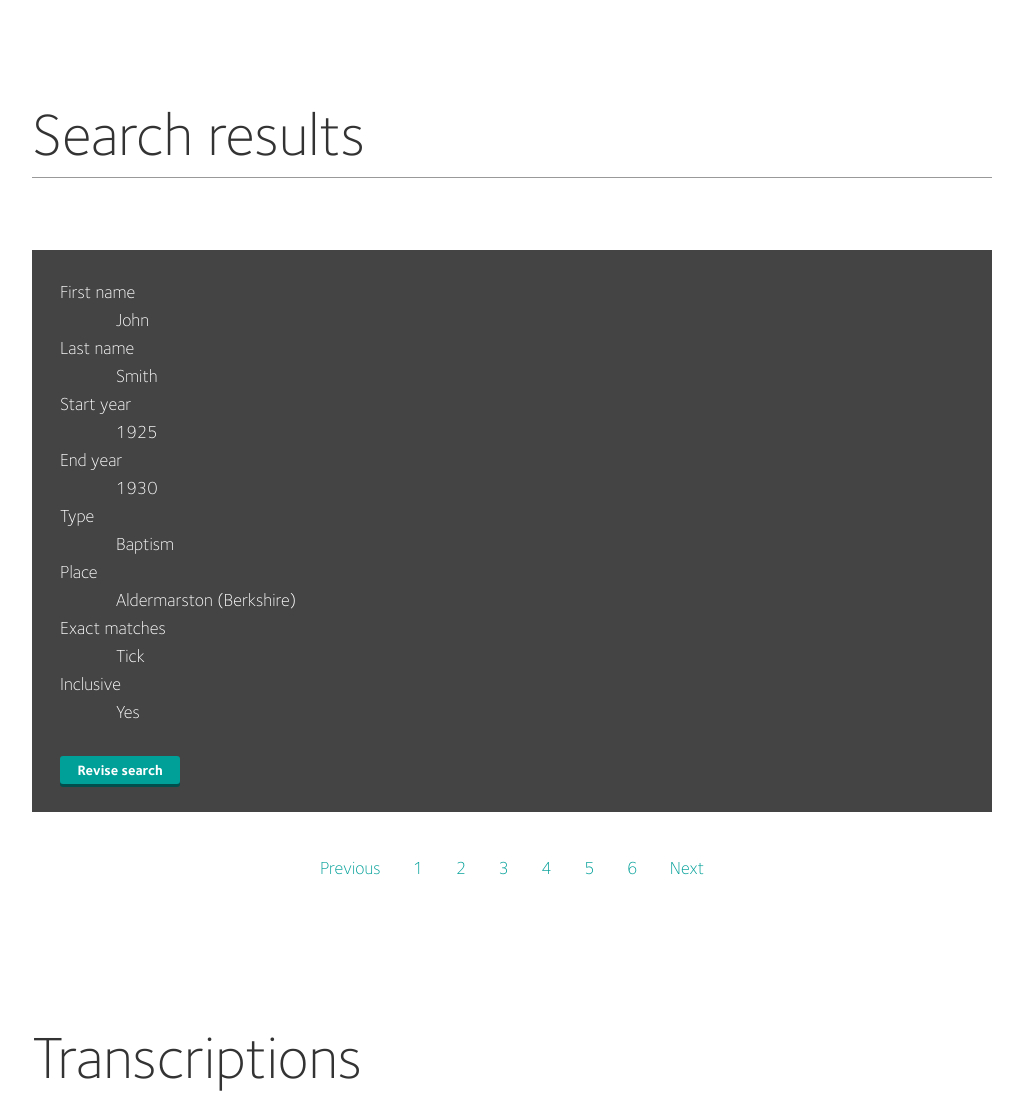
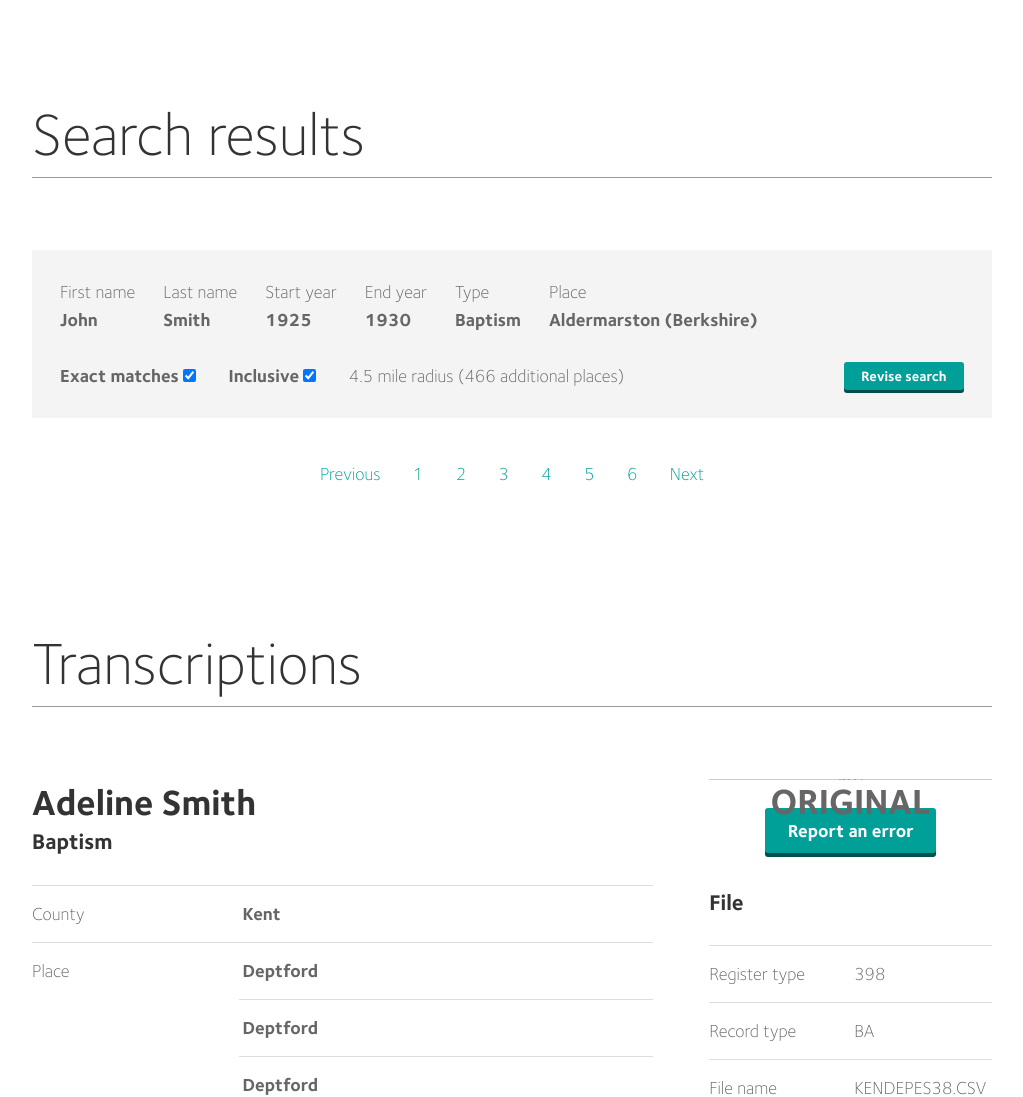
Before and after one commit to FreeUKGen/Core-Frontend, a PHP site: page / in a window 1280 px wide. Shown: the part 3187-4284 px from the top of the page, without its empty margins (128-1151 px from the left). Run offline with PHP 8.4, Linux system fonts and the light colour scheme; grey boxes labelled with a size stand in for pictures from a placeholder-image service; some libraries are stand-ins or nearby versions.

Commit message:
Search criteria style data and checklists.

```diff
--- a/index.html
+++ b/index.html
@@ -304,36 +304,54 @@
 
       <h1 class="title  sep">Search results</h1>
 
-      <section class="island  island--grey  criteria-summary">
-        <dl>
+      <section class="island  island--light">
+        <div class="criteria-group">
+          <dl class="criteria">
+            <dt class="criteria__name">First name</dt>
+            <dd class="criteria__value">John</dd>
+          </dl>
+          <dl class="criteria">
+            <dt class="criteria__name">Last name</dt>
+            <dd class="criteria__value">Smith</dd>
+          </dl>
+          <dl class="criteria">
+            <dt class="criteria__name">Start year</dt>
+            <dd class="criteria__value">1925</dd>
+          </dl>
+          <dl class="criteria">
+            <dt class="criteria__name">End year</dt>
+            <dd class="criteria__value">1930</dd>
+          </dl>
+          <dl class="criteria">
+            <dt class="criteria__name">Type</dt>
+            <dd class="criteria__value">Baptism</dd>
+          </dl>
+          <dl class="criteria">
+            <dt class="criteria__name">Place</dt>
+            <dd class="criteria__value">Aldermarston (Berkshire)</dd>
+          </dl>
+        </div>
 
-          <dt>First name</dt>
-          <dd>John</dd>
+        <div class="cf"></div>
 
-          <dt>Last name</dt>
-          <dd>Smith</dd>
+        <ul class="check-list">
+          <li>
+            <label for="exactMatch">
+              Exact matches
+              <input type="checkbox" name="exactMatch" value="yes" checked>
+            </label>
+          </li>
+          <li>
+            <label for="inclusive">
+              Inclusive
+              <input type="checkbox" name="inclusive" value="yes" checked>
+            </label>
+          </li>
+        </ul>
 
-          <dt>Start year</dt>
-          <dd>1925</dd>
+        <span>4.5 mile radius (466 additional places)</span>
 
-          <dt>End year</dt>
-          <dd>1930</dd>
-
-          <dt>Type</dt>
-          <dd>Baptism</dd>
-
-          <dt>Place</dt>
-          <dd>Aldermarston (Berkshire)</dd>
-
-          <dt>Exact matches</dt>
-          <dd>Tick</dd>
-
-          <dt>Inclusive</dt>
-          <dd>Yes</dd>
-
-        </dl>
-
-        <a href="#" class="btn btn--small">Revise search</a>
+        <a href="#" class="btn  btn--small  float--right">Revise search</a>
 
       </section>
 
--- a/styles/scss/base/_forms.scss
+++ b/styles/scss/base/_forms.scss
@@ -170,3 +170,72 @@ form {
     @include font-size(22px, false);
   }
 }
+
+
+
+
+/**
+ * Criteria
+ *
+ * Typical scenario: a form has been filled in and you want
+ * to dsiaply all the options the use selected
+ *
+ * Suggested markup:
+ *
+ <div class="criteria-group">
+   <dl class="criteria">
+     <dt class="criteria__name">First name</dt>
+     <dd class="criteria__value">John</dd>
+   </dl>
+   <dl class="criteria">
+     <dt class="criteria__name">Last name</dt>
+     <dd class="criteria__value">Smith</dd>
+   </dl>
+   <dl class="criteria">
+     <dt class="criteria__name">Place</dt>
+     <dd class="criteria__value">Aldermarston (Berkshire)</dd>
+   </dl>
+ </div>
+ *
+ */
+.criteria-group {
+  margin-left: -$base-spacing-unit;
+}
+
+  .criteria {
+    float:left;
+    margin-left: $base-spacing-unit;
+  }
+
+    .criteria__name {
+      font-weight: lighter;
+      margin: 0;
+    }
+    .criteria__value {
+      font-weight: bold;
+      margin: 0;
+    }
+
+
+
+/**
+ * Groups of checkboxes and radios
+ */
+.check-list {
+
+  @include inline-block();
+
+  li {
+    @include inline-block();
+    margin-right: $base-spacing-unit;
+  }
+
+}
+  /**
+   * Labels in check-lists
+   */
+  .check-label,
+  .check-list label,
+  .check-list .label{
+    margin-bottom: 0;
+  }
```
Also changed, not shown: styles/css/palm.min.css, 1 other file.
